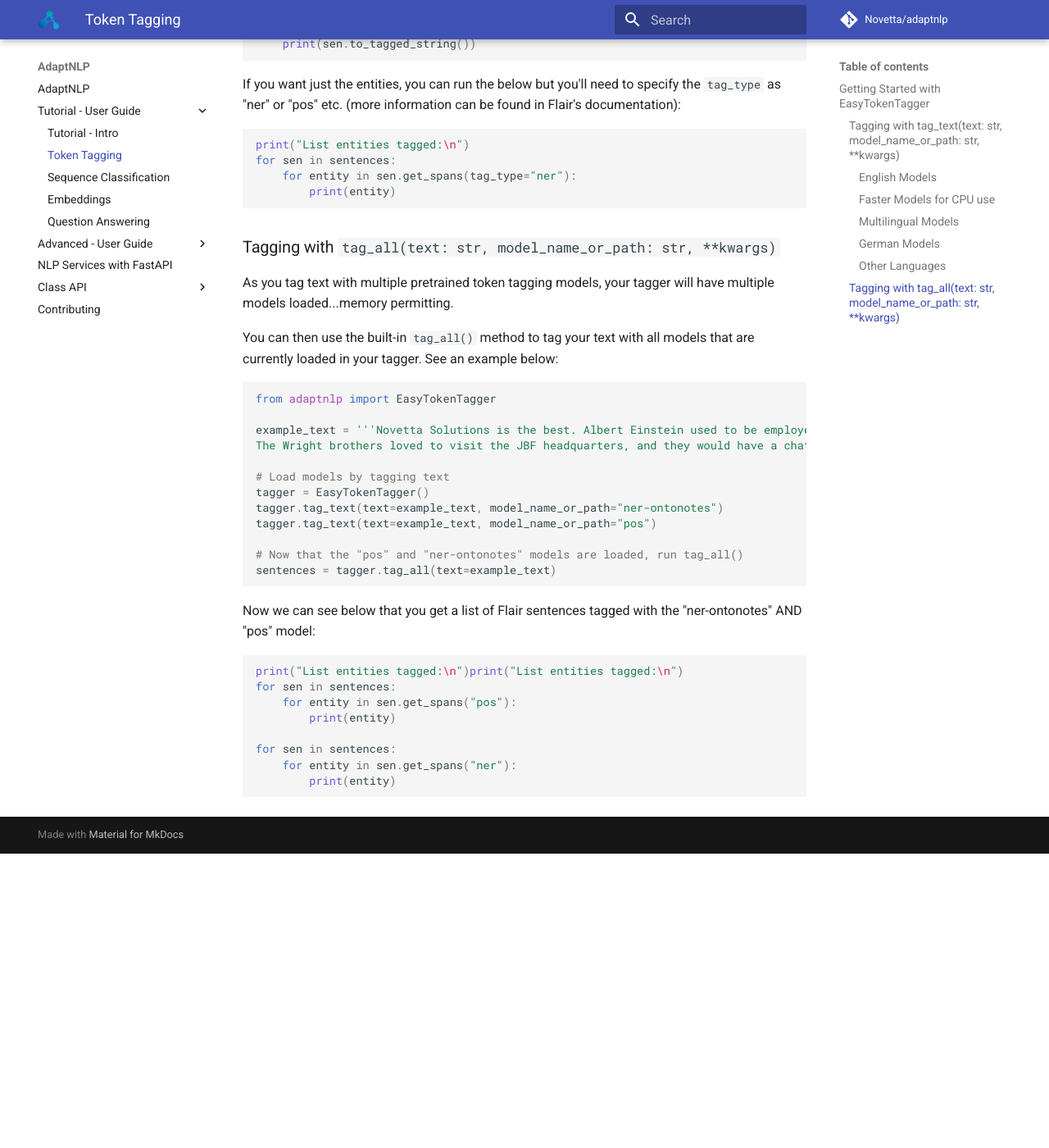
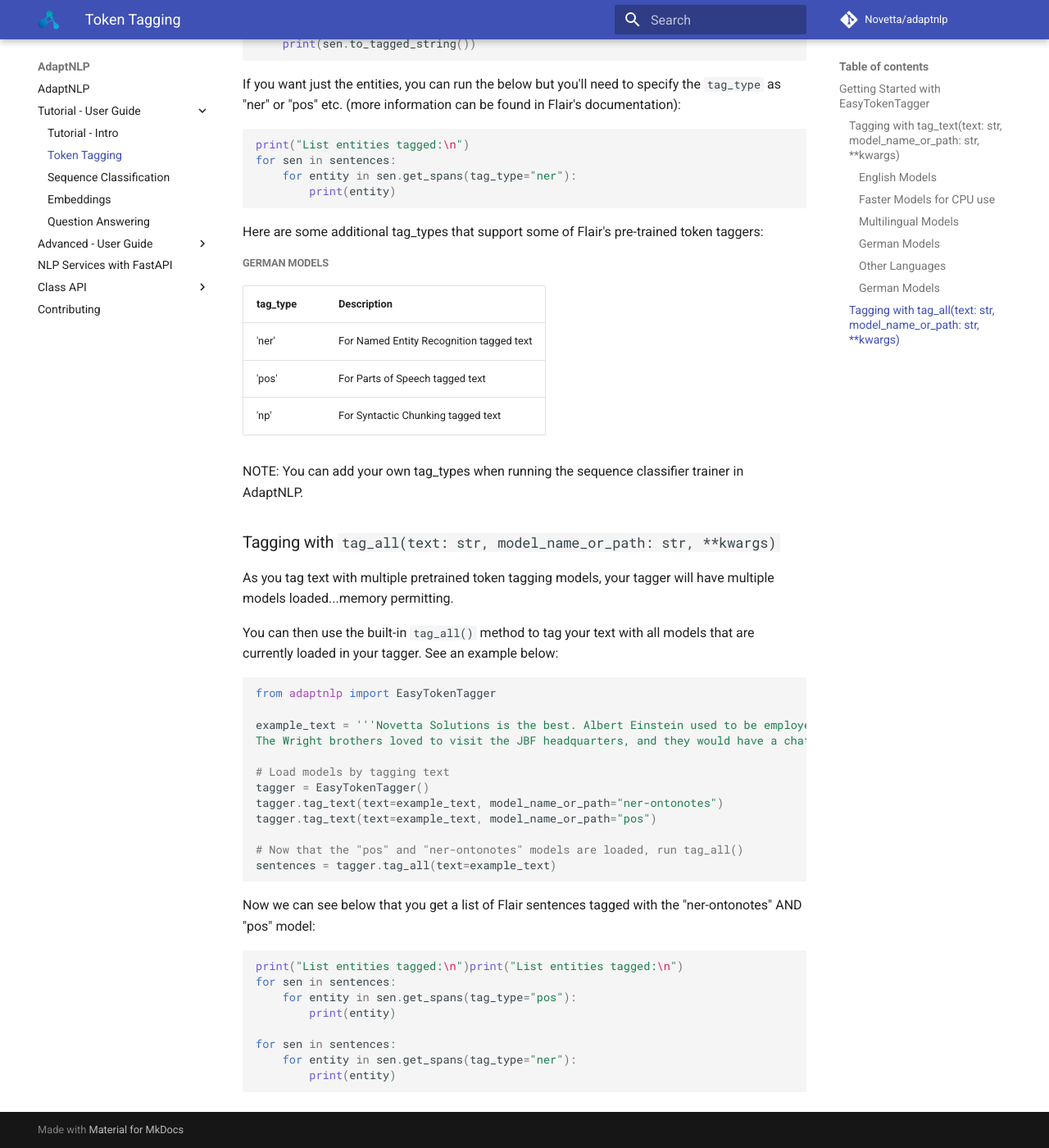
Before and after one commit to mmonnikNov/adaptnlp, an MkDocs documentation site: the page built from docs/tutorial/token-tagging.md, in a window 1280 px wide and 1400 px high, scrolled down 3135 px. Shown: the whole window at 82% size. Built offline with MkDocs 1.6.1 and Material for MkDocs 9.7.7, drawn with Linux system fonts in a browser that asks for light colours; comment, search, counter and statistics services are not loaded; before the commit the page ends 4176 px from its top, so only the background shows below that.

Commit message:
Add tag_type information to the easy sequence tagger module tutorial for users #10

````diff
--- a/docs/tutorial/token-tagging.md
+++ b/docs/tutorial/token-tagging.md
@@ -109,6 +109,15 @@
         print(entity)
 ```
 
+Here are some additional tag_types that support some of Flair's pre-trained token taggers:
+##### German Models
+| tag_type | Description |
+| -------------    | ------------- |
+| 'ner' | For Named Entity Recognition tagged text |
+| 'pos' | For Parts of Speech tagged text |
+| 'np' | For Syntactic Chunking tagged text |
+
+NOTE: You can add your own tag_types when running the sequence classifier trainer in AdaptNLP.
 
 ### Tagging with `tag_all(text: str, model_name_or_path: str, **kwargs)`
 
@@ -139,10 +148,10 @@
 ```python
 print("List entities tagged:\n")print("List entities tagged:\n")
 for sen in sentences:
-    for entity in sen.get_spans("pos"):
+    for entity in sen.get_spans(tag_type="pos"):
         print(entity)
 
 for sen in sentences:
-    for entity in sen.get_spans("ner"):
+    for entity in sen.get_spans(tag_type="ner"):
         print(entity)
 ```
````
